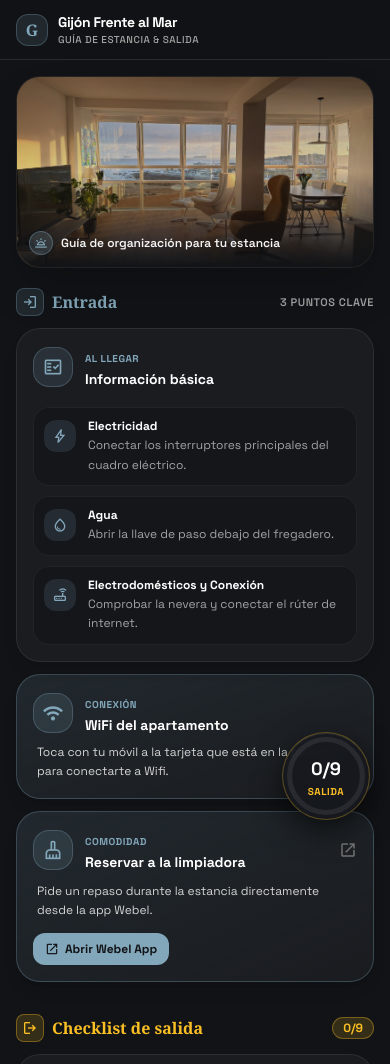
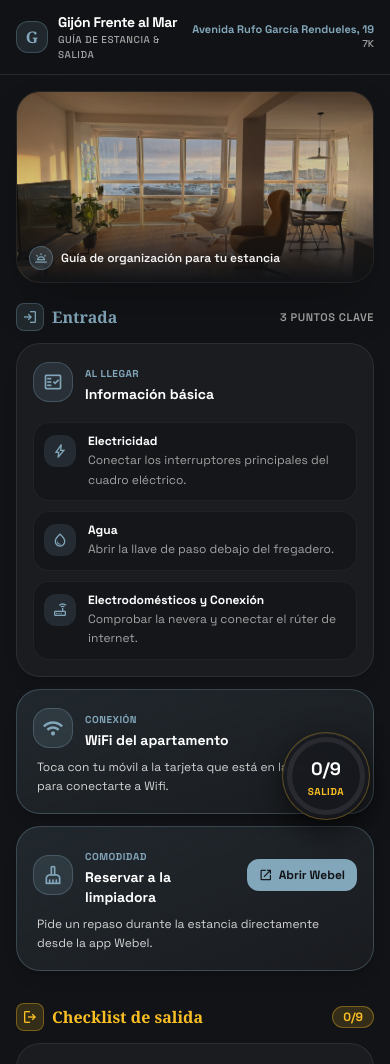
Before and after one commit to gsimongarcia/gijoncheck, a plain HTML site: page index.html in a window 390 px wide. Shown: the top 1064 px of the page. Drawn offline with nearby package versions, Linux system fonts and the light colour scheme.

Commit message:
Refactor header and update CTA styling
Updated header layout and adjusted styles for better responsiveness. Modified the CTA section for improved user interaction.

```diff
--- a/index.html
+++ b/index.html
@@ -165,15 +165,19 @@
     <div class="w-full max-w-[500px]">
 
         <!-- Top Header Navigation -->
-        <header class="sticky top-0 z-30 bg-[#111316]/90 backdrop-blur border-b border-white/10 px-4 py-3 flex items-center justify-between">
-            <div class="flex items-center gap-2.5">
-                <div class="w-8 h-8 rounded-xl bg-sea-soft border border-sea-border flex items-center justify-center text-sea font-bold text-base font-serif">
+        <header class="sticky top-0 z-30 bg-[#111316]/90 backdrop-blur border-b border-white/10 px-4 py-3 flex items-center justify-between gap-3">
+            <div class="flex items-center gap-2.5 min-w-0">
+                <div class="w-8 h-8 rounded-xl bg-sea-soft border border-sea-border flex items-center justify-center text-sea font-bold text-base font-serif flex-shrink-0">
                     G
                 </div>
-                <div>
-                    <h1 class="text-sm font-bold text-white tracking-tight">Gijón Frente al Mar</h1>
+                <div class="min-w-0">
+                    <h1 class="text-sm font-bold text-white tracking-tight truncate">Gijón Frente al Mar</h1>
                     <p class="text-[10px] tracking-wider text-neutral-400 uppercase font-medium">Guía de Estancia & Salida</p>
                 </div>
+            </div>
+            <div class="text-right flex-shrink-0">
+                <p class="text-[11px] font-bold text-sea leading-tight">Avenida Rufo García Rendueles, 19</p>
+                <p class="text-[10px] text-neutral-400 font-medium">7K</p>
             </div>
         </header>
 
@@ -268,9 +272,9 @@
                         <p class="text-xs text-neutral-300 pl-1 leading-relaxed">Toca con tu móvil a la tarjeta que está en la nevera para conectarte a Wifi.</p>
                     </div>
 
-                    <!-- Tile 3: Reservar a la limpiadora (CTA a Webel) -->
-                    <a href="https://dl.appwebel.com/ziXFRN0a" target="_blank" class="block bg-gradient-to-br from-sea-soft to-surface-card border border-sea-border rounded-3xl p-4 shadow-lg hover:border-sea transition-all active:scale-[0.99] group">
-                        <div class="flex items-center justify-between">
+                    <!-- Tile 3: Reservar a la limpiadora (CTA a Webel con botón arriba a la derecha) -->
+                    <div class="bg-gradient-to-br from-sea-soft to-surface-card border border-sea-border rounded-3xl p-4 shadow-lg">
+                        <div class="flex items-center justify-between gap-3 mb-2">
                             <div class="flex items-center gap-3">
                                 <div class="w-10 h-10 rounded-2xl bg-sea-soft border border-sea-border flex items-center justify-center text-sea flex-shrink-0">
                                     <span class="material-symbols-outlined text-xl">cleaning_services</span>
@@ -280,14 +284,13 @@
                                     <h3 class="text-sm font-bold text-white">Reservar a la limpiadora</h3>
                                 </div>
                             </div>
-                            <span class="material-symbols-outlined text-neutral-500 group-hover:text-sea transition-colors text-lg">open_in_new</span>
+                            <a href="https://dl.appwebel.com/ziXFRN0a" target="_blank" class="inline-flex items-center gap-1.5 px-3 py-1.5 rounded-xl bg-sea text-[#111316] font-bold text-xs shadow-sm hover:opacity-90 transition-all flex-shrink-0">
+                                <span class="material-symbols-outlined text-sm">open_in_new</span>
+                                Abrir Webel
+                            </a>
                         </div>
-                        <p class="text-xs text-neutral-300 mt-2.5 pl-1 leading-relaxed">Pide un repaso durante la estancia directamente desde la app Webel.</p>
-                        <div class="mt-3 inline-flex items-center gap-1.5 px-3 py-1.5 rounded-xl bg-sea text-[#111316] font-bold text-xs shadow-sm">
-                            <span class="material-symbols-outlined text-sm">open_in_new</span>
-                            Abrir Webel App
-                        </div>
-                    </a>
+                        <p class="text-xs text-neutral-300 pl-1 leading-relaxed">Pide un repaso durante la estancia directamente desde la app Webel.</p>
+                    </div>
                 </div>
             </section>
 
```
